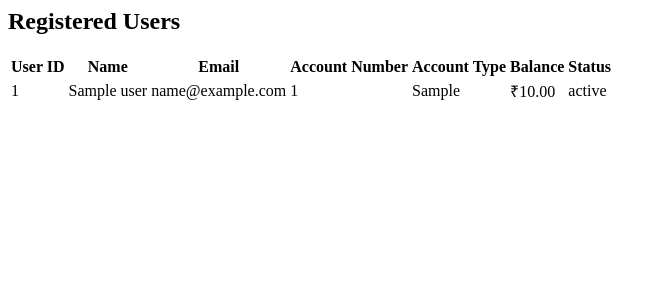
After one commit to Dua-Saeed641/Banking-Management-Web-Application, a Python web app: template templates/admin/users.html in a window 1280 px wide. The commit adds this page. Shown: the top 300 px of the page, without its empty margins (0-664 px from the left). Run offline with Jinja, Linux system fonts and the light colour scheme; the template is opened without the code that fills it: most values are stand-ins (such as "Sample title", 1, 10 or a date in 2020).

Commit message:
Added admin user management

```diff
--- a/templates/admin/dashboard.html
+++ b/templates/admin/dashboard.html
@@ -15,6 +15,7 @@
     <br><br>
 
     <br>
+    <a href="{{ url_for('admin_users') }}">Manage Users</a>
     <br>
 
 
--- /dev/null
+++ b/templates/admin/users.html
@@ -0,0 +1,54 @@
+{% extends "base.html" %}
+
+{% block content %}
+
+<div class="container mt-5">
+
+    <h2>Registered Users</h2>
+
+    {% if users %}
+
+    <table class="table table-bordered table-striped mt-4">
+        <thead>
+            <tr>
+                <th>User ID</th>
+                <th>Name</th>
+                <th>Email</th>
+                <th>Account Number</th>
+                <th>Account Type</th>
+                <th>Balance</th>
+                <th>Status</th>
+            </tr>
+        </thead>
+
+        <tbody>
+            {% for user in users %}
+            <tr>
+                <td>{{ user.user_id }}</td>
+                <td>{{ user.name }}</td>
+                <td>{{ user.email }}</td>
+
+                {% if user.bank_account %}
+                    <td>{{ user.bank_account.account_number }}</td>
+                    <td>{{ user.bank_account.account_type }}</td>
+                    <td>₹{{ "%.2f"|format(user.bank_account.balance) }}</td>
+                    <td>{{ user.bank_account.status }}</td>
+                {% else %}
+                    <td colspan="4">No bank account</td>
+                {% endif %}
+            </tr>
+            {% endfor %}
+        </tbody>
+    </table>
+
+    {% else %}
+
+    <div class="alert alert-info mt-4">
+        No registered users found.
+    </div>
+
+    {% endif %}
+
+</div>
+
+{% endblock %}
```
Also changed, not shown: application/controllers.py (+74 -68 lines).
